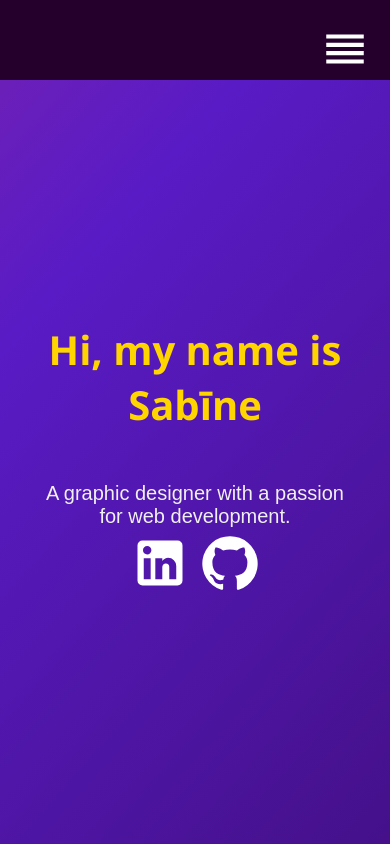
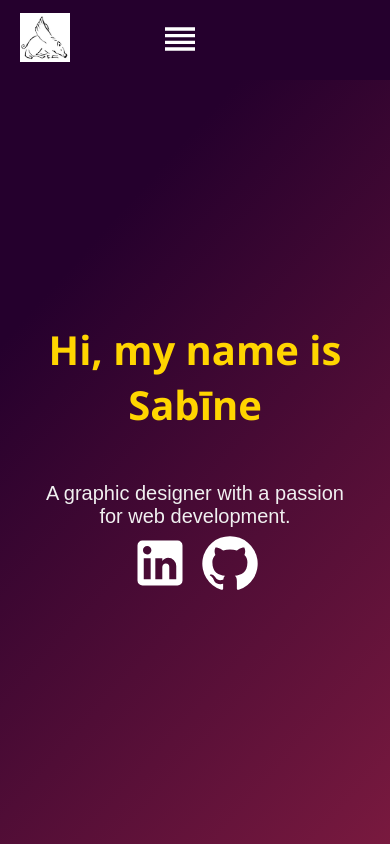
Before and after one commit to SabineZilde/Portfolio-project, a React (Create React App) app: page / in a window 390 px wide. Shown: the top 844 px of the page. Built offline with nearby package versions, Linux system fonts and the light colour scheme.

Commit message:
style: adding logo to navbar

```diff
--- a/src/components/Navbar.jsx
+++ b/src/components/Navbar.jsx
@@ -2,6 +2,7 @@ import React, { useEffect, useState } from "react";
 import { Link, useLocation } from "react-router-dom";
 import "../styles/Navbar.css";
 import ReorderIcon from "@mui/icons-material/Reorder";
+import logo from '../assets/icon.jpg';
 
 function Navbar() {
   const [expandNavbar, setExpandNavbar] = useState(false);
@@ -16,6 +17,9 @@ function Navbar() {
 
   return (
     <div className="navbar" id={expandNavbar ? "open" : "close"}>
+      <div>
+        <Link to='/'> <img src={logo} alt="Logo" /> </Link>
+      </div>
       <div className="toggleButton">
         <button
           onClick={() => {
--- a/src/styles/Home.css
+++ b/src/styles/Home.css
@@ -17,7 +17,7 @@
   animation: Gradient 25s ease infinite;
   color: #f0f0f0;
 
-  background: linear-gradient(132deg, #FC415A, #591BC5, #25002d);
+  background: linear-gradient(132deg, #25002d, #25002d, #FC415A);
   background-size: 400% 400%;
 }
 
@@ -38,7 +38,7 @@
 .about h2 {
   font-family: "Segoe UI", Tahoma, Geneva, Verdana, sans-serif;
   font-size: 80px;
-  color: rgb(255, 213, 0);
+  color: #ffd500;
   height: 150px;
 }
 
--- a/src/styles/Navbar.css
+++ b/src/styles/Navbar.css
@@ -1,36 +1,50 @@
-
 .navbar {
   width: 100%;
   height: 80px;
   background: #25002d;
+  display: flex;
+  align-items: center;
+  justify-content: flex-start;
+}
+
+.navbar img {
+  width: 50px;
 }
 
 .links {
   width: 100%;
   height: 100%;
+  margin-left: 40px;
   display: flex;
   align-items: center;
-    justify-content: center;
-    color: white;
+  justify-content: flex-start;
 }
 
 .navbar a {
   color: white;
   text-decoration: none;
   margin: 20px;
-    font-size: 25px;
+  font-size: 1.2em;
+}
+
+.navbar a:hover {
+  color: #ffd500;
+}
+
+.navbar a:focus {
+  color: #FC415A;
 }
 
 .toggleButton {
   width: 100%;
-    height: 100px;
+  height: 80px;
   display: flex;
-    align-items: center;
+  align-items: cener;
   justify-content: flex-end;
 }
 
 .toggleButton svg {
-    font-size: 50px;
+  font-size: 3em;
 }
 
 .toggleButton button {
@@ -57,6 +71,12 @@
 }
 
 @media only screen and (max-width: 900px) {
+  .navbar {
+    justify-content: space-between;
+  }
+}
+
+@media only screen and (max-width: 900px) {
   .navbar a {
     width: 70px;
   }
@@ -66,7 +86,8 @@
   .toggleButton {
     display: flex;
   }
-    #close a {
+
+  #close .links a {
     display: none;
   }
 }
```
Also changed, not shown: src/assets/icon.jpg (added). Lines whose indentation alone changed are shown as unchanged.
